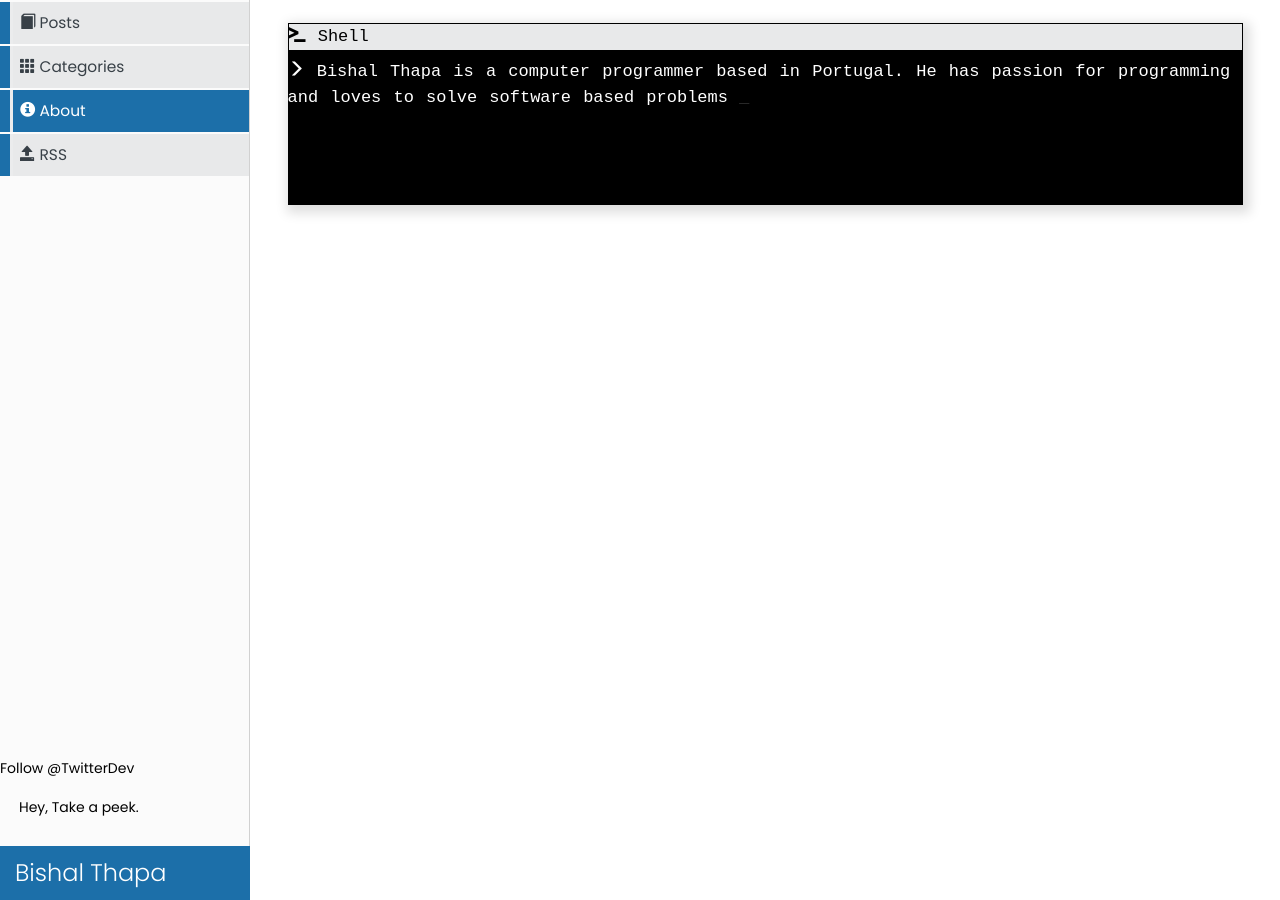
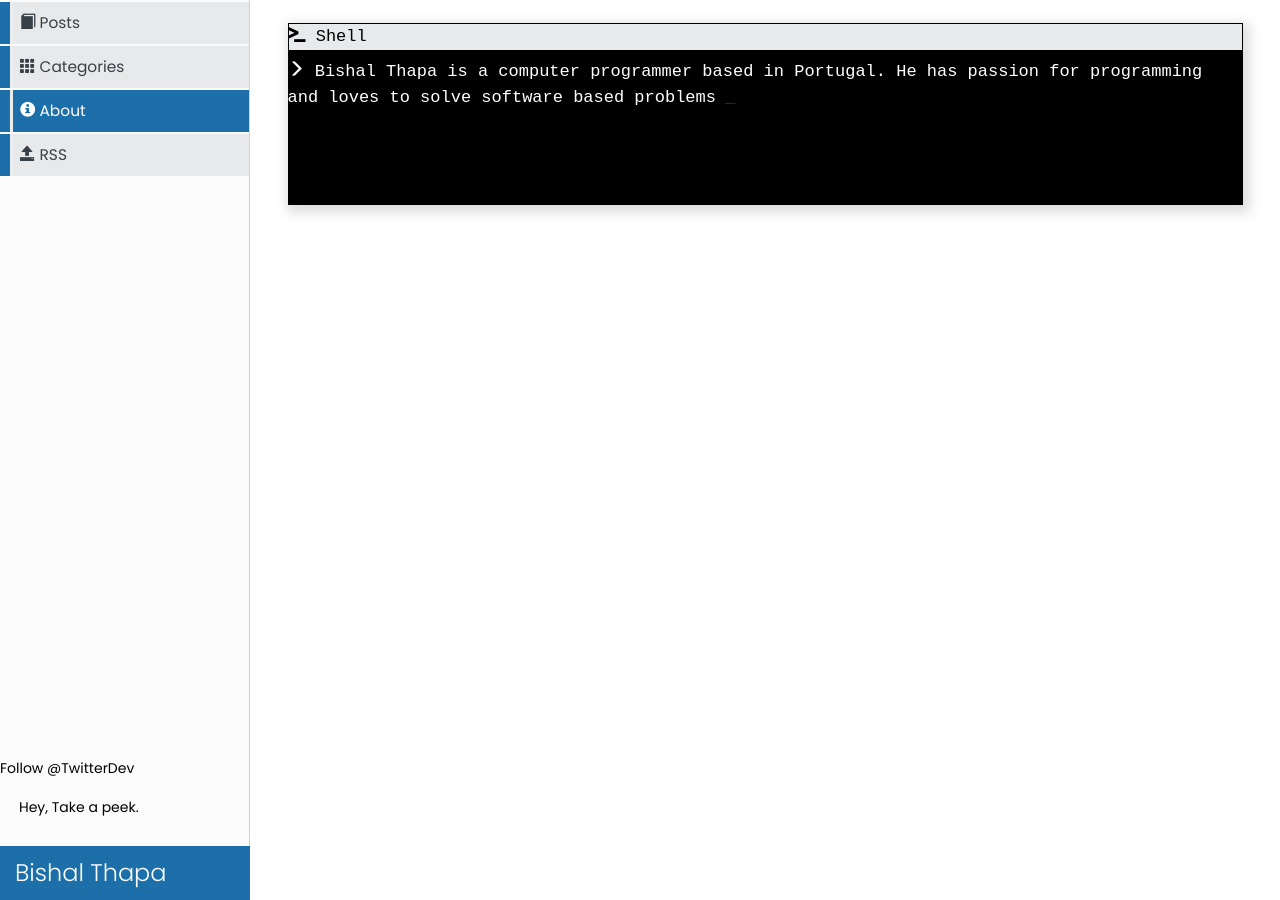
Before and after one commit to thapabishal-zz/thapabishal.github.io, a Jekyll site: the page built from about.md, in a window 1280 px wide. Built offline with Jekyll 4.4.1, drawn with Linux system fonts in a browser that asks for light colours; comment, search, counter and statistics services are not loaded.

Commit message:
Update style.css

```diff
--- a/css/style.css
+++ b/css/style.css
@@ -372,7 +372,7 @@ a, a:hover, a:focus {
  font-family: 'Inconsolata', monospace;     font-size: 16px;     font-stretch: normal;     font-style: normal;     font-weight: 400;
 
     line-height: 2.6rem;
-    word-spacing: .2rem;
+
 
     margin: 0 0 30px;
 }
```
